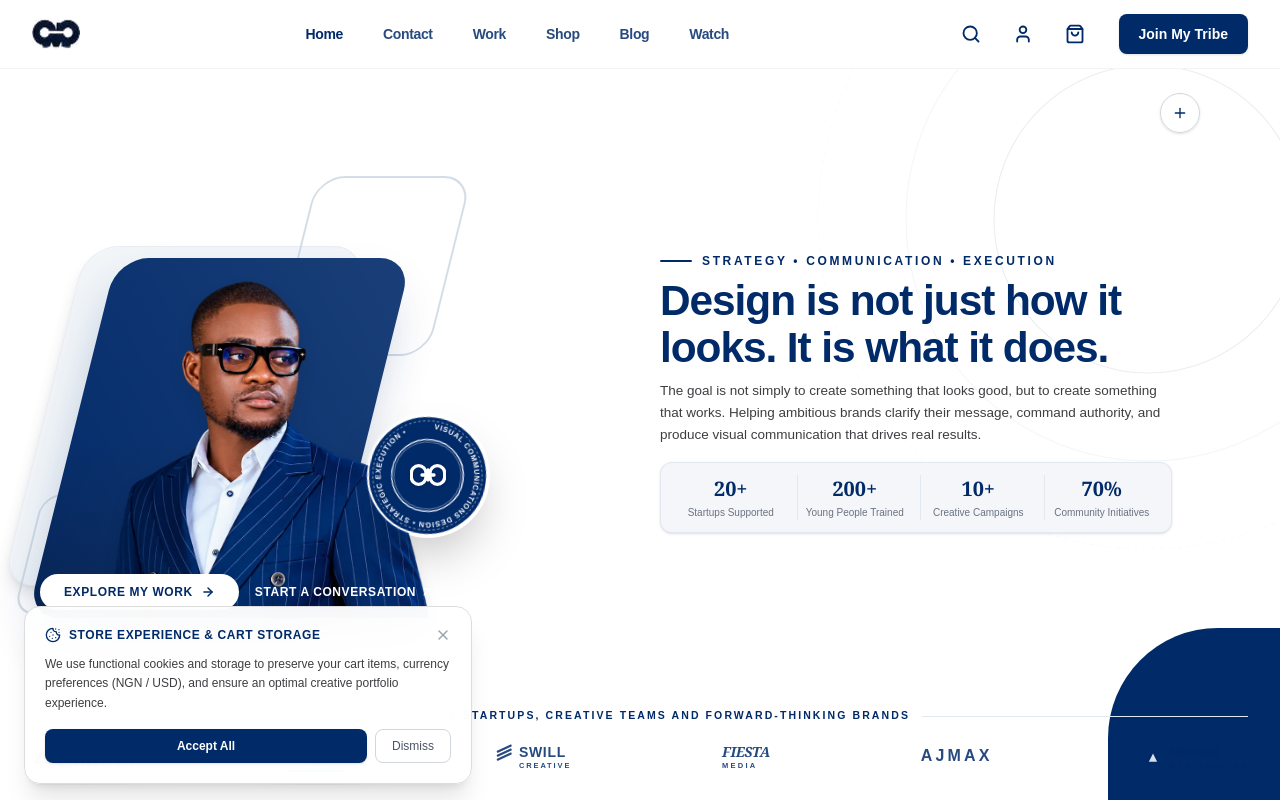
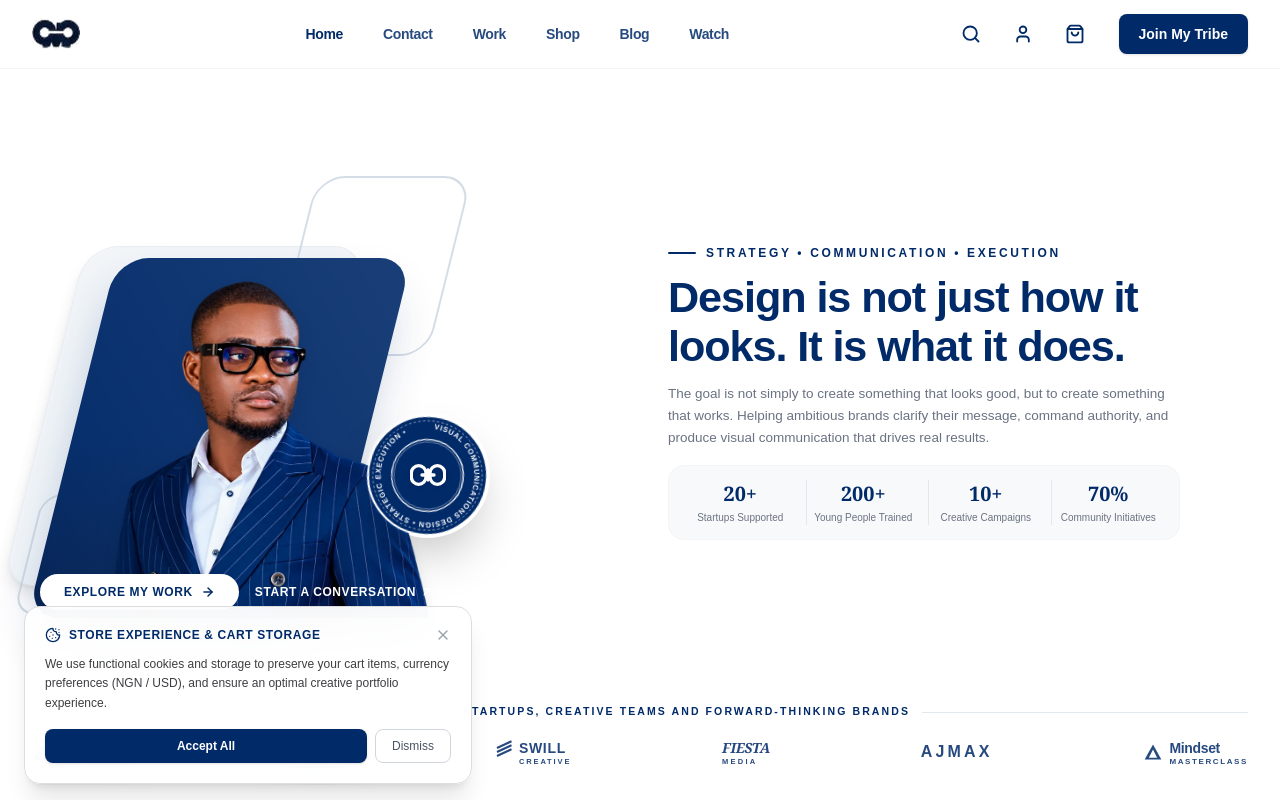
Before and after one commit to paulfruitful/mharvy-site, a Next.js app: page / in a window 1280 px wide. Shown: the top 800 px of the page. Built offline with nearby package versions, Linux system fonts and the light colour scheme; a web font is replaced by a local one.

Commit message:
style: declutter hero section, remove background wireframe rings and floating icons, streamline layout

```diff
--- a/src/app/page.tsx
+++ b/src/app/page.tsx
@@ -22,7 +22,6 @@ import {
   TrendingUp,
   MessageSquareQuote,
   Eye,
-  Plus,
 } from "lucide-react";
 import { projects } from "@/data/projects";
 import { products } from "@/data/products";
@@ -50,31 +49,9 @@ export default function HomePage() {
   return (
     <div className="flex flex-col min-h-screen bg-white text-[#3E3E42] font-poppins selection:bg-[#012A69] selection:text-white">
       {/* =========================================================================
-          HERO SECTION - 100vh Viewport Fit Matching Exact UI Mockup
+          HERO SECTION - Decluttered & Balanced 100vh Layout
           ========================================================================= */}
-      <section className="relative w-full lg:h-[calc(100vh-68px)] lg:max-h-[calc(100vh-68px)] flex flex-col justify-between overflow-hidden bg-white border-b border-gray-100 py-4 sm:py-6 lg:py-4">
-
-        {/* Background Concentric Circular Lines Accent */}
-        <div className="absolute -top-12 right-0 w-[550px] h-[550px] pointer-events-none select-none z-0 opacity-40">
-          <svg
-            viewBox="0 0 500 500"
-            fill="none"
-            xmlns="http://www.w3.org/2000/svg"
-            className="w-full h-full"
-          >
-            <circle cx="380" cy="180" r="140" stroke="#CBD5E1" strokeWidth="1" />
-            <circle cx="380" cy="180" r="220" stroke="#E2E8F0" strokeWidth="1" />
-            <circle cx="380" cy="180" r="300" stroke="#F1F5F9" strokeWidth="1" strokeDasharray="4 4" />
-          </svg>
-        </div>
-
-        {/* Bottom-Right Dark Navy Sweeping Corner Shape */}
-        <div className="absolute -bottom-1 -right-1 w-28 h-28 sm:w-36 sm:h-36 lg:w-44 lg:h-44 bg-[#012A69] rounded-tl-[110px] pointer-events-none z-0" />
-
-        {/* Floating Circular Plus Badge */}
-        <div className="hidden xl:flex absolute top-6 right-20 z-20 w-10 h-10 rounded-full border border-gray-300 bg-white/90 backdrop-blur-sm shadow-sm items-center justify-center text-[#012A69] hover:scale-110 transition-transform cursor-pointer">
-          <Plus className="w-4 h-4 stroke-[2]" />
-        </div>
+      <section className="relative w-full lg:h-[calc(100vh-68px)] lg:max-h-[calc(100vh-68px)] flex flex-col justify-between bg-white border-b border-gray-100 py-4 sm:py-6 lg:py-5">
 
         {/* MAIN HERO 2-COLUMN GRID (Fills remaining height) */}
         <div className="max-w-[1320px] w-full mx-auto px-4 sm:px-6 lg:px-8 relative z-10 flex-1 flex items-center">
@@ -151,33 +128,34 @@ export default function HomePage() {
             </div>
 
             {/* ===================================================================
-                RIGHT COLUMN: Headline, Quote, Metrics Card
+                RIGHT COLUMN: Headline, Quote, Metrics Card (Clean & Decluttered)
                 =================================================================== */}
-            <div className="lg:col-span-6 flex flex-col justify-center text-left py-1 lg:pl-2">
+            <div className="lg:col-span-6 flex flex-col justify-center text-left py-2 lg:pl-4 space-y-3">
 
               {/* Eyebrow: Line + STRATEGY • COMMUNICATION • EXECUTION */}
               <div className="flex items-center gap-2.5">
-                <span className="w-8 h-[2px] bg-[#012A69] rounded-full" />
-                <span className="text-[11px] sm:text-xs font-black tracking-[0.22em] text-[#012A69] uppercase font-proxima">
+                <span className="w-7 h-[2px] bg-[#012A69] rounded-full" />
+                <span className="text-[11px] sm:text-xs font-bold tracking-[0.22em] text-[#012A69] uppercase font-proxima">
                   STRATEGY &bull; COMMUNICATION &bull; EXECUTION
                 </span>
               </div>
 
-              {/* Main Headline: Reduced and Balanced on 2 lines */}
-              <h1 className="text-2xl sm:text-3xl md:text-4xl lg:text-[2.35rem] xl:text-[2.65rem] font-black tracking-tight text-[#012A69] leading-[1.12] mt-2">
+              {/* Main Headline: Clean 2 Lines with Crisp Breathing Room */}
+              <h1 className="text-2xl sm:text-3xl md:text-4xl lg:text-[2.4rem] xl:text-[2.7rem] font-black tracking-tight text-[#012A69] leading-[1.14]">
                 Design is not just how it <br className="hidden sm:inline" />
                 <span className="text-[#012A69]">looks. It is what it does.</span>
               </h1>
 
-              {/* Body Paragraph: Concise and Balanced */}
-              <p className="text-xs sm:text-[13px] lg:text-[13.5px] text-[#3E3E42] leading-relaxed max-w-lg font-normal mt-2">
+              {/* Body Paragraph: Concise, High-Trust, and Airy */}
+              <p className="text-xs sm:text-[13.5px] text-gray-500 leading-relaxed max-w-lg font-normal">
                 The goal is not simply to create something that looks good, but to create something
                 that works. Helping ambitious brands clarify their message, command authority, and
                 produce visual communication that drives real results.
               </p>
 
-              {/* Metrics Card: Compact with balanced whitespace */}
-              <div className="mt-3 sm:mt-4 p-2.5 sm:p-3 rounded-xl bg-[#F4F6F9] border border-slate-200/90 shadow-sm max-w-lg">
+              {/* Metrics Card: Minimalist, Airy & Seamless */}
+              <div className="pt-1">
+                <div className="p-3 sm:p-3.5 rounded-2xl bg-[#F8F9FB] border border-gray-100 max-w-lg shadow-none">
                   <div className="grid grid-cols-2 sm:grid-cols-4 gap-2">
                     <div className="text-center px-1.5">
                       <span className="text-lg sm:text-xl font-black text-[#012A69] block font-serif-luxury">
@@ -188,7 +166,7 @@ export default function HomePage() {
                       </span>
                     </div>
 
-                  <div className="text-center px-1.5 border-l border-slate-200">
+                    <div className="text-center px-1.5 border-l border-gray-200">
                       <span className="text-lg sm:text-xl font-black text-[#012A69] block font-serif-luxury">
                         200+
                       </span>
@@ -197,7 +175,7 @@ export default function HomePage() {
                       </span>
                     </div>
 
-                  <div className="text-center px-1.5 sm:border-l border-slate-200">
+                    <div className="text-center px-1.5 sm:border-l border-gray-200">
                       <span className="text-lg sm:text-xl font-black text-[#012A69] block font-serif-luxury">
                         10+
                       </span>
@@ -206,13 +184,14 @@ export default function HomePage() {
                       </span>
                     </div>
 
-                  <div className="text-center px-1.5 border-l border-slate-200">
+                    <div className="text-center px-1.5 border-l border-gray-200">
                       <span className="text-lg sm:text-xl font-black text-[#012A69] block font-serif-luxury">
                         70%
                       </span>
                       <span className="text-[9.5px] sm:text-[10px] text-gray-500 font-medium whitespace-nowrap block mt-0.5">
                         Community Initiatives
                       </span>
+                    </div>
                   </div>
                 </div>
               </div>
```
Lines whose indentation alone changed are shown as unchanged.
